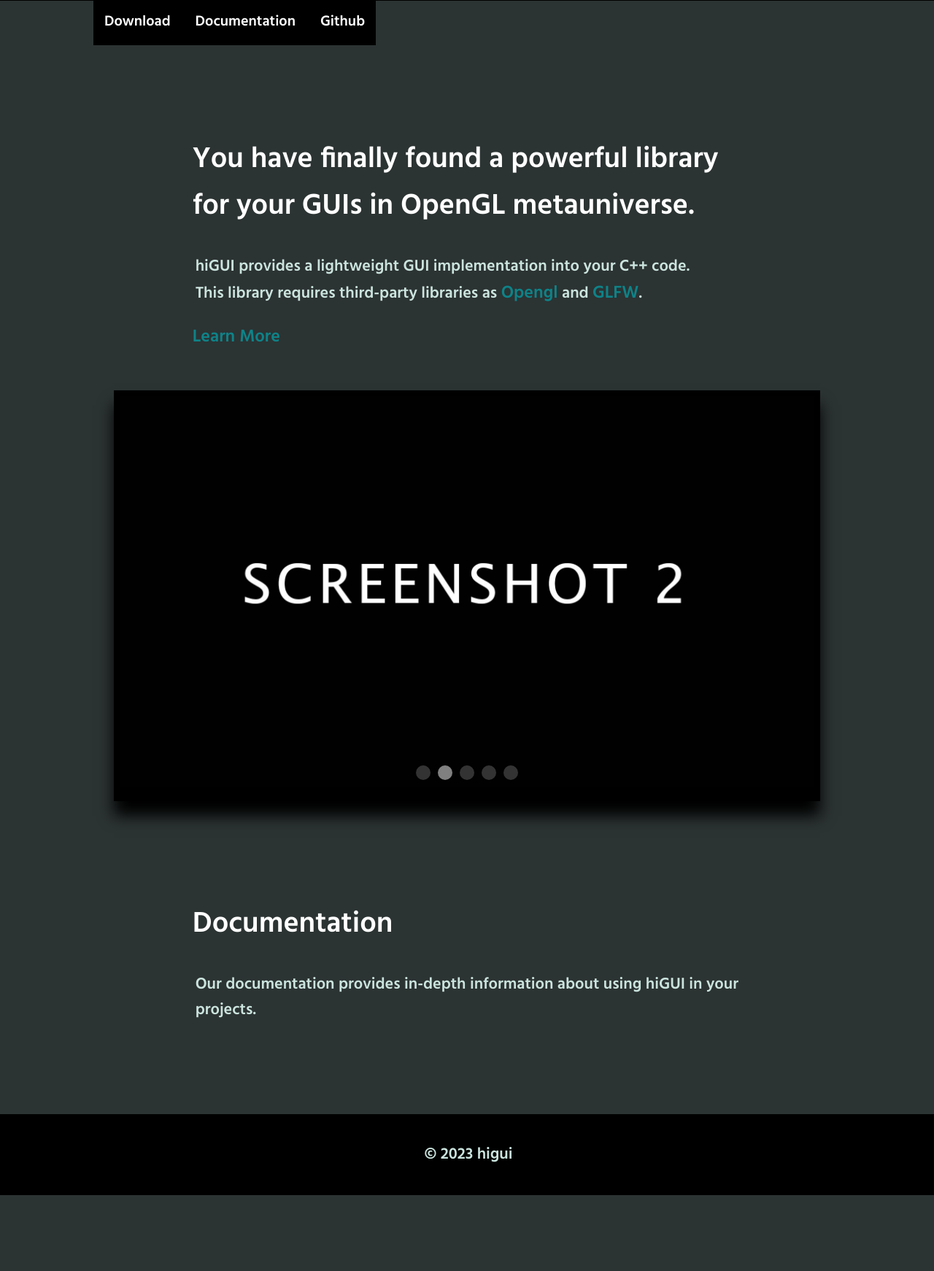
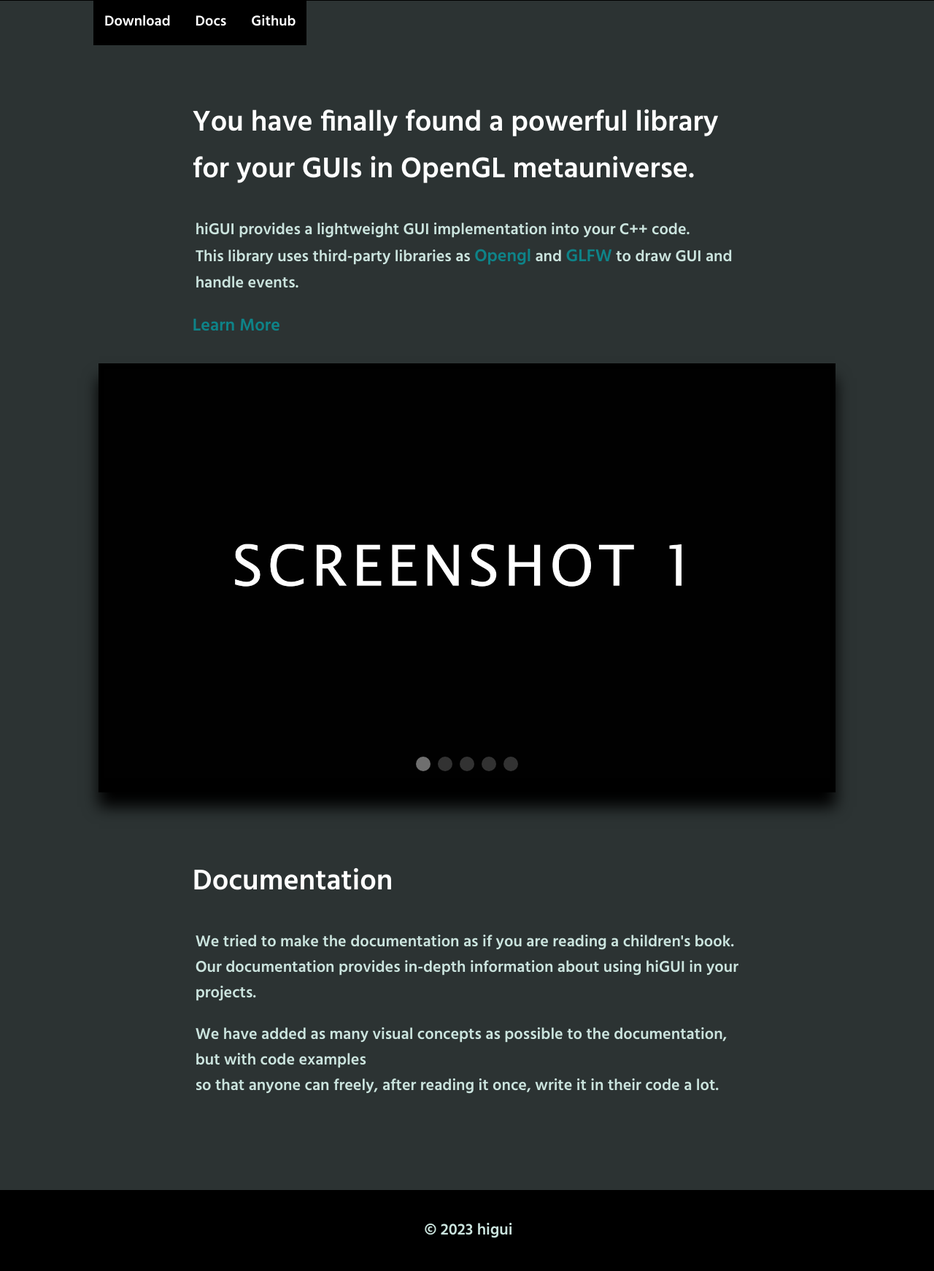
Before and after one commit to higui-org/hi-gui-website, a PHP site: page /hi.php in a window 1280 px wide. Shown: the part 189-1931 px from the top of the page at 73% size. Before the commit the page ends 1827 px from the top, so only its background shows below. Run offline with PHP 8.4, Linux system fonts and the light colour scheme.

Commit message:
carousel update

```diff
--- a/html/hi.php
+++ b/html/hi.php
@@ -6,8 +6,11 @@ include '../include/header.php';
 <main>
     <section id="hi" class="hero">
         <h2>You have finally found a powerful library for your GUIs in OpenGL metauniverse.</h2>
+
         <p>hiGUI provides a lightweight GUI implementation into your C++ code.
-        </br>This library requires third-party libraries as <a href="https://www.opengl.org/">Opengl</a> and <a href="https://www.glfw.org/">GLFW</a>.</p>
+        </br>This library uses third-party libraries as <a href="https://www.opengl.org/">Opengl</a>
+        and <a href="https://www.glfw.org/">GLFW</a> to draw GUI and handle events.</p>
+
         <a href="doc.php" class="cta-button">Learn More</a>
     </section>
 
@@ -19,11 +22,18 @@ include '../include/header.php';
         <div class="carousel__item"><img src="image/gui-examples/screenshot-5.jpg"></div>
     </div>
 
-    <script src="script/script.js"></script>
+    </br>
     <section id="doc" class="content">
         <h2>Documentation</h2>
-        <p>Our documentation provides in-depth information about using hiGUI in your projects.</p>
+        <p>We tried to make the documentation as if you are reading a children's book.
+        </br>Our documentation provides in-depth information about using hiGUI in your projects.
+        </p>
+
+        <p>We have added as many visual concepts as possible to the documentation, but with code examples
+        </br>so that anyone can freely, after reading it once, write it in their code a lot.</p>
     </section>
+
+    <script src="script/script.js"></script>
 </main>
 
 <?php
--- a/html/script/script.js
+++ b/html/script/script.js
@@ -16,6 +16,7 @@ document.querySelectorAll(".carousel").forEach((carousel) => {
     const buttons = carousel.querySelectorAll(".carousel__button");
     let currentIndex = 0;
     let timer;
+    let touchStartX = null;
 
     function showImage(index) {
         items.forEach((item) =>
@@ -34,8 +35,13 @@ document.querySelectorAll(".carousel").forEach((carousel) => {
         showImage(currentIndex);
     }
 
+    function prevSlide() {
+        currentIndex = (currentIndex - 1 + items.length) % items.length;
+        showImage(currentIndex);
+    }
+
     function startAutoScroll() {
-        timer = setInterval(nextSlide, 1000);
+        timer = setInterval(nextSlide, 3000);
     }
 
     function stopAutoScroll() {
@@ -53,6 +59,26 @@ document.querySelectorAll(".carousel").forEach((carousel) => {
     carousel.addEventListener("mouseenter", stopAutoScroll);
     carousel.addEventListener("mouseleave", startAutoScroll);
 
+    carousel.addEventListener("touchstart", (e) => {
+        touchStartX = e.touches[0].clientX;
+    });
+
+    carousel.addEventListener("touchend", (e) => {
+        if (touchStartX === null) return;
+
+        const touchEndX = e.changedTouches[0].clientX;
+        const deltaX = touchEndX - touchStartX;
+
+        if (deltaX > 30) {
+            prevSlide();
+        } else if (deltaX < -30) {
+            nextSlide();
+        }
+
+        touchStartX = null;
+        stopAutoScroll();
+    });
+
     startAutoScroll();
     showImage(currentIndex);
 });
--- a/html/style/index.css
+++ b/html/style/index.css
@@ -88,25 +88,23 @@ p
 
 h1, h2, h3, h4, h5, h6
 {
-    padding-bottom: 0px;
     color: #fff;
     font-size: 40px;
 }
 
 .hero, .content
 {
-    padding-left: 15%;
-    padding-right: 15%;
-    padding-top: 50px;
+    padding: 0 15%;
+    margin: 20px 0;
 }
 
 .carousel
 {
-    box-shadow: 0px 20px 20px rgba(0, 0, 0, 1);
-    margin: 5%;
+    margin: 3%;
     position: relative;
     overflow: hidden;
-
+    box-shadow: 0px 20px 20px rgba(0, 0, 0, 1);
+    background-color: #000;
 }
 
 .carousel__item
@@ -127,6 +125,16 @@ h1, h2, h3, h4, h5, h6
 .carousel__item--selected
 {
     display: block;
+    animation: fadeIn 0.5s ease-out;
+}
+
+@keyframes fadeIn {
+    from {
+        opacity: 0;
+    }
+    to {
+        opacity: 1;
+    }
 }
 
 .carousel__nav
@@ -144,7 +152,7 @@ h1, h2, h3, h4, h5, h6
     width: 20px;
     height: 20px;
     display: inline-block;
-    background: rgba(255, 255, 255, 0.2);
+    background: rgba(50, 50, 50, 1);
     border-radius: 50%;
     margin: 0 5px;
     cursor: pointer;
@@ -152,7 +160,7 @@ h1, h2, h3, h4, h5, h6
 
 .carousel__button--selected
 {
-    background: rgba(255, 255, 255, 0.5);
+    background: rgba(111, 111, 111, 1);
 }
 
 @media (max-width: 768px)
@@ -195,4 +203,9 @@ h1, h2, h3, h4, h5, h6
         padding-left: 10%;
         padding-right: 10%;
     }
+
+    .carousel__nav
+    {
+    display: none;
+    }
 }
--- a/include/header.php
+++ b/include/header.php
@@ -18,7 +18,7 @@
         <nav>
             <ul>
             <li><a href="release.php" class="button">Download</a></li>
-                <li><a href="doc.php" class="button">Documentation</a></li>
+                <li><a href="doc.php" class="button">Docs</a></li>
                 <li><a href="https://github.com/setbe/hi-gui-website" class="button" target="_blank">Github</a></li>
             </ul>
         </nav>
```
